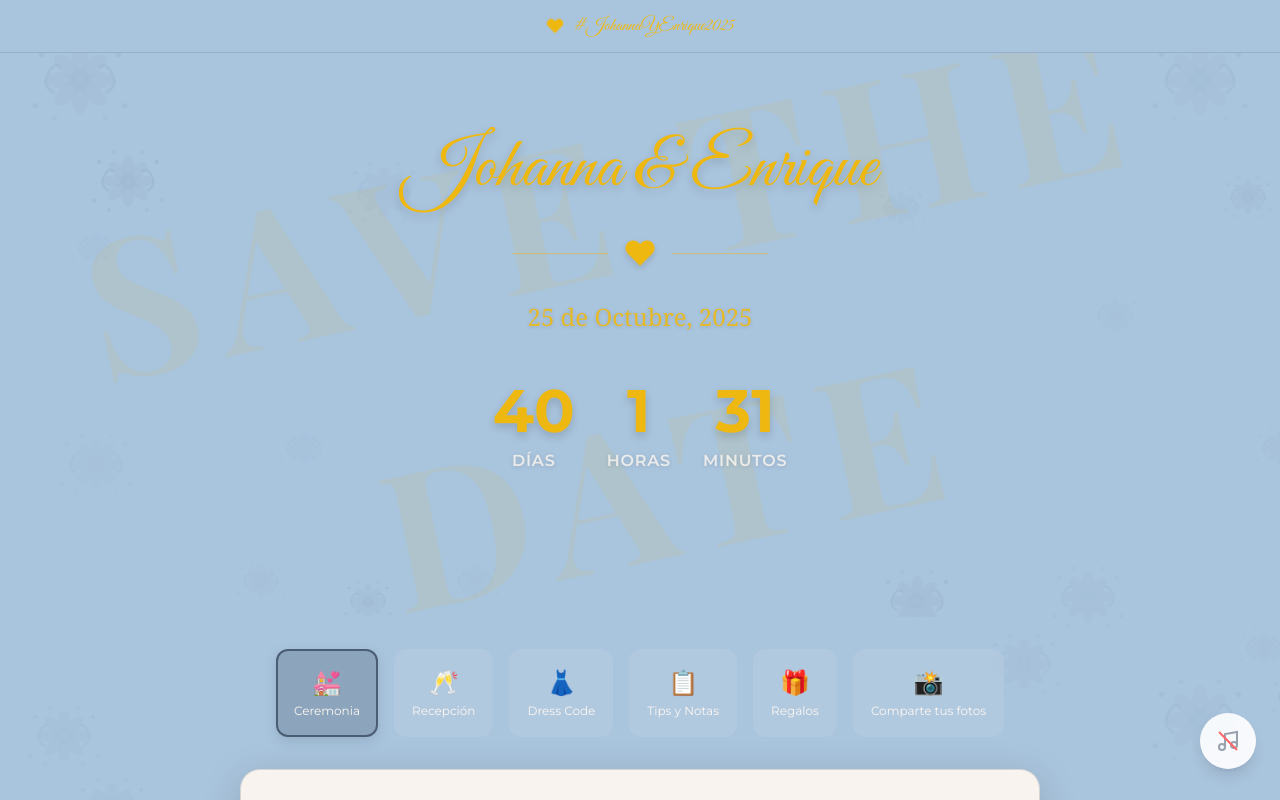
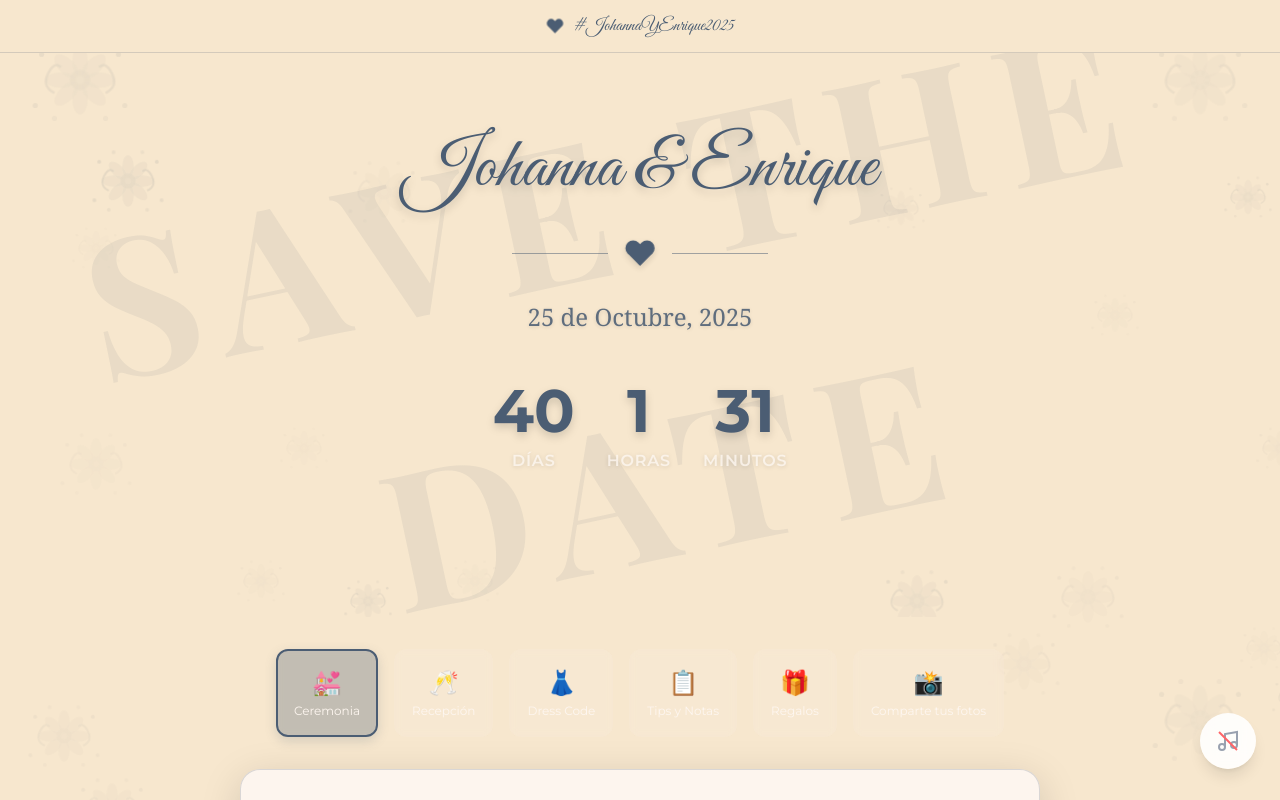
Before and after one commit to CamiloBzt/wedding-project, a Next.js app: page / in a window 1280 px wide. Both pictures are taken after a click on the button "Abrir Invitación". Shown: the top 800 px of the page. Built offline with nearby package versions, Linux system fonts and the light colour scheme.

Commit message:
Use champagne primary with blue accents

```diff
--- a/src/app/globals.css
+++ b/src/app/globals.css
@@ -13,7 +13,7 @@
     color: #333333;
     overflow-x: hidden;
     font-family: var(--font-montserrat), sans-serif;
-    background-color: #a9c4dd;
+    background-color: #f7e7ce;
   }
 
   h1,
@@ -45,7 +45,7 @@
     align-items: center;
     justify-content: center;
     padding: 1rem;
-    background: linear-gradient(135deg, #a9c4dd 0%, #a9c4dd 100%);
+    background: linear-gradient(135deg, #f7e7ce 0%, #f7e7ce 100%);
   }
 
   .envelope-shadow {
@@ -60,10 +60,6 @@
     text-shadow: 2px 2px 4px rgba(0, 0, 0, 0.1);
   }
 
-  .gold-gradient {
-    background: linear-gradient(135deg, #efb810 0%, #ffe38f 100%);
-  }
-
   .navy-gradient {
     background: linear-gradient(135deg, #4b5d73 0%, #4b5d73 100%);
   }
@@ -73,11 +69,7 @@
 
   /* Colores de wedding unificados */
   .text-wedding-olive {
-    color: #a9c4dd;
-  }
-
-  .text-wedding-gold {
-    color: #efb810;
+    color: #f7e7ce;
   }
 
   .text-wedding-accent {
@@ -89,11 +81,7 @@
   }
 
   .bg-wedding-olive {
-    background-color: #a9c4dd;
-  }
-
-  .bg-wedding-gold {
-    background-color: #efb810;
+    background-color: #f7e7ce;
   }
 
   .bg-wedding-accent {
@@ -106,11 +94,7 @@
 
   /* Bordes sólidos */
   .border-wedding-olive {
-    border-color: #a9c4dd;
-  }
-
-  .border-wedding-gold {
-    border-color: #efb810;
+    border-color: #f7e7ce;
   }
 
   .border-wedding-accent {
@@ -123,23 +107,15 @@
 
   /* Colores con transparencias */
   .text-wedding-olive\/80 {
-    color: rgba(169, 196, 221, 0.8);
+    color: rgba(247, 231, 206, 0.8);
   }
 
   .text-wedding-olive\/70 {
-    color: rgba(169, 196, 221, 0.7);
+    color: rgba(247, 231, 206, 0.7);
   }
 
   .text-wedding-olive\/60 {
-    color: rgba(169, 196, 221, 0.6);
-  }
-
-  .text-wedding-gold\/90 {
-    color: rgba(239, 184, 16, 0.9);
-  }
-
-  .text-wedding-gold\/80 {
-    color: rgba(239, 184, 16, 0.8);
+    color: rgba(247, 231, 206, 0.6);
   }
 
   .text-wedding-accent\/90 {
@@ -164,23 +140,15 @@
 
   /* Fondos con transparencias */
   .bg-wedding-olive\/95 {
-    background-color: rgba(169, 196, 221, 0.95);
+    background-color: rgba(247, 231, 206, 0.95);
   }
 
   .bg-wedding-olive\/20 {
-    background-color: rgba(169, 196, 221, 0.2);
+    background-color: rgba(247, 231, 206, 0.2);
   }
 
   .bg-wedding-olive\/10 {
-    background-color: rgba(169, 196, 221, 0.1);
-  }
-
-  .bg-wedding-gold\/20 {
-    background-color: rgba(239, 184, 16, 0.2);
-  }
-
-  .bg-wedding-gold\/10 {
-    background-color: rgba(239, 184, 16, 0.1);
+    background-color: rgba(247, 231, 206, 0.1);
   }
 
   .bg-wedding-accent\/20 {
@@ -204,14 +172,6 @@
   }
 
   /* Bordes con transparencias */
-  .border-wedding-gold\/20 {
-    border-color: rgba(239, 184, 16, 0.2);
-  }
-
-  .border-wedding-gold\/30 {
-    border-color: rgba(239, 184, 16, 0.3);
-  }
-
   .border-wedding-accent\/20 {
     border-color: rgba(75, 93, 115, 0.2);
   }
@@ -221,22 +181,10 @@
   }
 
   .border-wedding-olive\/20 {
-    border-color: rgba(169, 196, 221, 0.2);
+    border-color: rgba(247, 231, 206, 0.2);
   }
 
   /* Utilidades de líneas/divisores */
-  .bg-wedding-gold\/50 {
-    background-color: rgba(239, 184, 16, 0.5);
-  }
-
-  .bg-wedding-gold\/40 {
-    background-color: rgba(239, 184, 16, 0.4);
-  }
-
-  .bg-wedding-gold\/30 {
-    background-color: rgba(239, 184, 16, 0.3);
-  }
-
   .bg-wedding-accent\/50 {
     background-color: rgba(75, 93, 115, 0.5);
   }
@@ -358,7 +306,7 @@
 }
 
 ::-webkit-scrollbar-track {
-  background: #a9c4dd;
+  background: #f7e7ce;
 }
 
 ::-webkit-scrollbar-thumb {
--- a/src/app/layout.tsx
+++ b/src/app/layout.tsx
@@ -59,7 +59,7 @@ export const viewport: Viewport = {
   width: "device-width",
   initialScale: 1,
   maximumScale: 1,
-  themeColor: "#a9c4dd",
+  themeColor: "#f7e7ce",
 };
 
 export default function RootLayout({
--- a/src/components/InvitationDetails/InvitationDetails.module.css
+++ b/src/components/InvitationDetails/InvitationDetails.module.css
@@ -76,7 +76,7 @@
     display: flex;
     flex-direction: column;
     padding: 0.75rem 0;
-    border-bottom: 1px solid rgba(169, 196, 221, 0.1);
+    border-bottom: 1px solid rgba(247, 231, 206, 0.1);
 }
 
 .infoItem:last-child {
@@ -94,7 +94,7 @@
 
 .infoValue {
     font-size: 1.125rem;
-    color: #a9c4dd;
+    color: #f7e7ce;
     font-family: 'Montserrat', sans-serif;
     line-height: 1.5;
 }
@@ -197,7 +197,7 @@
 
 .timelineEvent {
     font-size: 1rem;
-    color: #a9c4dd;
+    color: #f7e7ce;
 }
 
 .actions {
@@ -236,7 +236,7 @@
 
 .mapButton {
     background: rgba(253, 246, 240, 0.95);
-    color: #a9c4dd;
+    color: #f7e7ce;
     box-shadow: 0 4px 15px rgba(0, 0, 0, 0.1);
     border: 1px solid rgba(75, 93, 115, 0.2);
 }
--- a/src/components/InvitationDetails/InvitationDetails.tsx
+++ b/src/components/InvitationDetails/InvitationDetails.tsx
@@ -38,7 +38,7 @@ const CountdownTimer: React.FC<{ targetDate: string }> = ({ targetDate }) => {
   return (
     <div className="flex justify-center gap-8 mb-16">
       <div className="text-center">
-        <p className="text-5xl md:text-6xl font-bold text-wedding-gold drop-shadow-lg mb-2">
+        <p className="text-5xl md:text-6xl font-bold text-wedding-accent drop-shadow-lg mb-2">
           {timeLeft.days}
         </p>
         <p className="text-base uppercase text-wedding-cream/80 font-semibold tracking-wider drop-shadow-sm">
@@ -46,7 +46,7 @@ const CountdownTimer: React.FC<{ targetDate: string }> = ({ targetDate }) => {
         </p>
       </div>
       <div className="text-center">
-        <p className="text-5xl md:text-6xl font-bold text-wedding-gold drop-shadow-lg mb-2">
+        <p className="text-5xl md:text-6xl font-bold text-wedding-accent drop-shadow-lg mb-2">
           {timeLeft.hours}
         </p>
         <p className="text-base uppercase text-wedding-cream/80 font-semibold tracking-wider drop-shadow-sm">
@@ -54,7 +54,7 @@ const CountdownTimer: React.FC<{ targetDate: string }> = ({ targetDate }) => {
         </p>
       </div>
       <div className="text-center">
-        <p className="text-5xl md:text-6xl font-bold text-wedding-gold drop-shadow-lg mb-2">
+        <p className="text-5xl md:text-6xl font-bold text-wedding-accent drop-shadow-lg mb-2">
           {timeLeft.minutes}
         </p>
         <p className="text-base uppercase text-wedding-cream/80 font-semibold tracking-wider drop-shadow-sm">
@@ -211,8 +211,8 @@ const InvitationDetails: React.FC = () => {
       <header className="sticky top-0 z-50 bg-wedding-olive/95 backdrop-blur-sm border-b border-wedding-accent/20 py-3">
         <div className="max-w-7xl mx-auto px-4 text-center">
           <div className="flex items-center justify-center gap-2">
-            <HeartIcon size={18} className="text-wedding-gold" animated />
-            <span className="font-script text-wedding-gold text-lg">
+            <HeartIcon size={18} className="text-wedding-accent" animated />
+            <span className="font-script text-wedding-accent text-lg">
               {weddingDetails.hashtag}
             </span>
           </div>
@@ -221,7 +221,7 @@ const InvitationDetails: React.FC = () => {
 
       <div className="relative py-20 text-center overflow-hidden z-10">
         <div className="absolute inset-0 flex items-center justify-center opacity-8">
-          <h1 className="text-[8rem] md:text-[12rem] font-bold text-wedding-gold tracking-widest transform -rotate-12 select-none">
+          <h1 className="text-[8rem] md:text-[12rem] font-bold text-wedding-accent tracking-widest transform -rotate-12 select-none">
             SAVE THE DATE
           </h1>
         </div>
@@ -246,23 +246,23 @@ const InvitationDetails: React.FC = () => {
         >
           <AnimatedText
             text={`${weddingDetails.brideName} & ${weddingDetails.groomName}`}
-            className="text-6xl md:text-7xl font-script text-wedding-gold mb-8 drop-shadow-lg"
+            className="text-6xl md:text-7xl font-script text-wedding-accent mb-8 drop-shadow-lg"
             delay={0}
           />
 
           <div className="flex items-center justify-center gap-4 mb-8">
-            <div className="h-px bg-wedding-gold/50 w-24"></div>
+            <div className="h-px bg-wedding-accent/50 w-24"></div>
             <HeartIcon
-              className="text-wedding-gold drop-shadow-md"
+              className="text-wedding-accent drop-shadow-md"
               size={32}
               animated
             />
-            <div className="h-px bg-wedding-gold/50 w-24"></div>
+            <div className="h-px bg-wedding-accent/50 w-24"></div>
           </div>
 
           <AnimatedText
             text={weddingDetails.date}
-            className="text-2xl font-serif text-wedding-gold/90 mb-12 drop-shadow-sm"
+            className="text-2xl font-serif text-wedding-accent/90 mb-12 drop-shadow-sm"
             delay={200}
           />
 
@@ -408,7 +408,7 @@ const InvitationDetails: React.FC = () => {
         <div className="max-w-7xl mx-auto px-4 text-center">
           <AnimatedText
             text="Con amor, Johanna & Enrique"
-            className="font-script text-3xl text-wedding-gold mb-4"
+            className="font-script text-3xl text-wedding-accent mb-4"
             delay={100}
           />
           <p className="text-wedding-cream/60 text-sm">
--- a/src/components/LoadingScreen/LoadingScreen.module.css
+++ b/src/components/LoadingScreen/LoadingScreen.module.css
@@ -38,7 +38,7 @@
     transform: translate(-50%, -50%);
     width: 80px;
     height: 80px;
-    border: 2px solid #efb810;
+    border: 2px solid #4b5d73;
     border-radius: 50%;
     animation: pulse 2s ease-out infinite;
     opacity: 0;
--- a/src/components/LoadingScreen/LoadingScreen.tsx
+++ b/src/components/LoadingScreen/LoadingScreen.tsx
@@ -33,7 +33,7 @@ const LoadingScreen: React.FC = () => {
           >
             <path
               d="M20.84 4.61a5.5 5.5 0 0 0-7.78 0L12 5.67l-1.06-1.06a5.5 5.5 0 0 0-7.78 7.78l1.06 1.06L12 21.23l7.78-7.78 1.06-1.06a5.5 5.5 0 0 0 0-7.78z"
-              fill="#efb810"
+              fill="#4b5d73"
             />
           </svg>
           <div className={styles.pulseRing}></div>
@@ -48,7 +48,7 @@ const LoadingScreen: React.FC = () => {
         Johanna & Enrique
       </h1>
 
-      <p className="text-wedding-gold text-lg font-sans font-light mb-8">
+      <p className="text-wedding-accent text-lg font-sans font-light mb-8">
         25.10.2025
       </p>
 
@@ -57,7 +57,7 @@ const LoadingScreen: React.FC = () => {
           className="h-full transition-all duration-300 ease-out"
           style={{
             width: `${progress}%`,
-            background: "linear-gradient(to right, #efb810, #fdf6f0)",
+            background: "linear-gradient(to right, #4b5d73, #f7e7ce)",
           }}
         />
       </div>
--- a/tailwind.config.ts
+++ b/tailwind.config.ts
@@ -10,12 +10,11 @@ const config: Config = {
   theme: {
     extend: {
       colors: {
-        // Paleta de colores personalizada para la boda - Azul pastel
-        "wedding-olive": "#a9c4dd", // Azul pastel principal
-        "wedding-olive-dark": "#76899a", // Azul pastel oscuro
-        "wedding-olive-light": "#bacfe3", // Azul pastel muy claro
+        // Paleta de colores personalizada para la boda - Champán suave
+        "wedding-olive": "#f7e7ce", // Champán principal
+        "wedding-olive-dark": "#d9c9b0", // Champán oscuro
+        "wedding-olive-light": "#ffefd6", // Champán claro
         "wedding-accent": "#4b5d73", // Azul oscuro para acentos
-        "wedding-gold": "#efb810", // Dorado vibrante que complementa el azul pastel
         "wedding-cream": "#fdf6f0", // Crema
         "wedding-sage": "#b5c2a9", // Verde salvia claro
         "wedding-white": "#ffffff",
```
Also changed, not shown: src/components/EnvelopeInvitation/EnvelopeInvitation.module.css (+13 -13 lines), src/components/EnvelopeInvitation/EnvelopeInvitation.tsx (+10 -10 lines).
